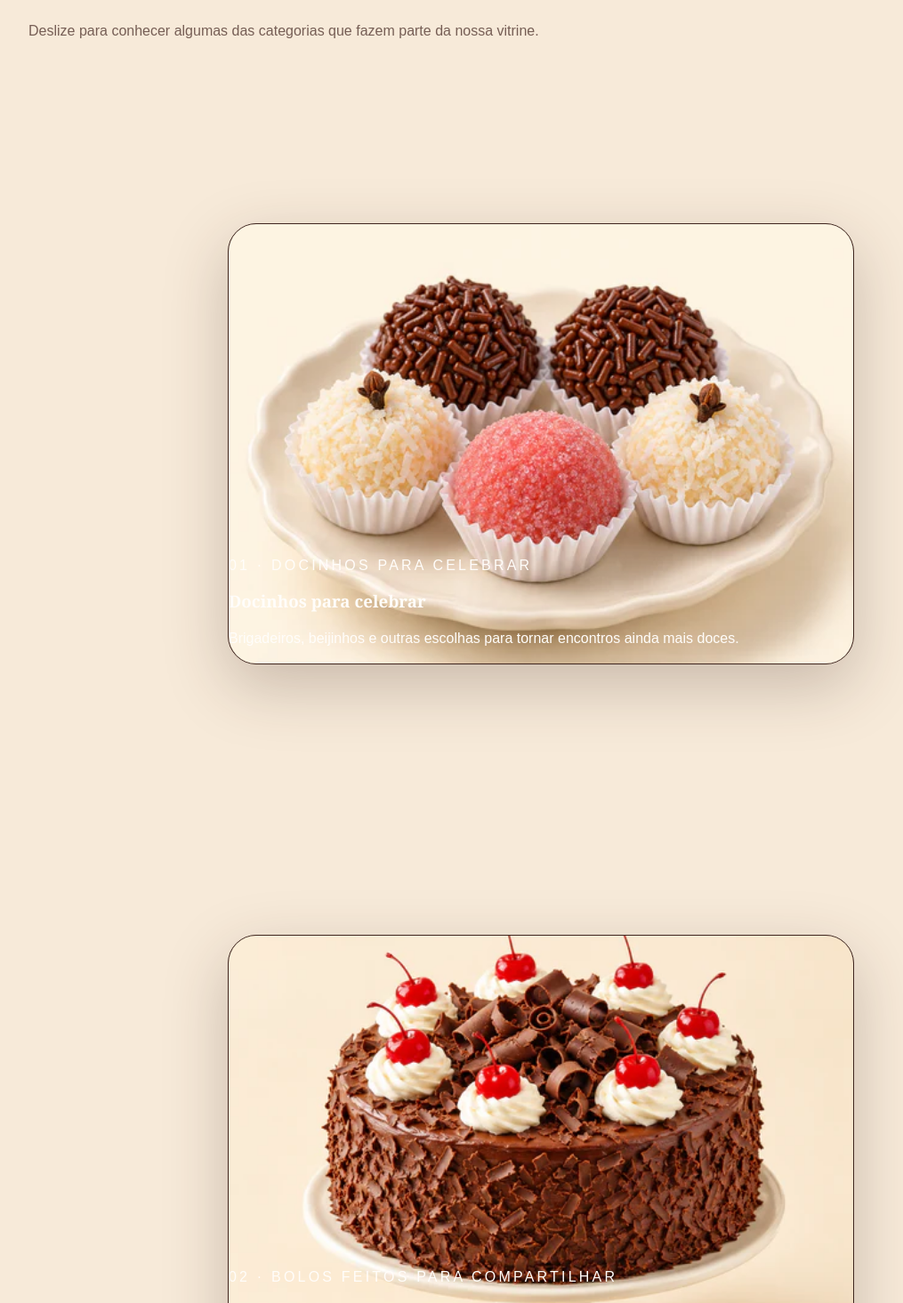
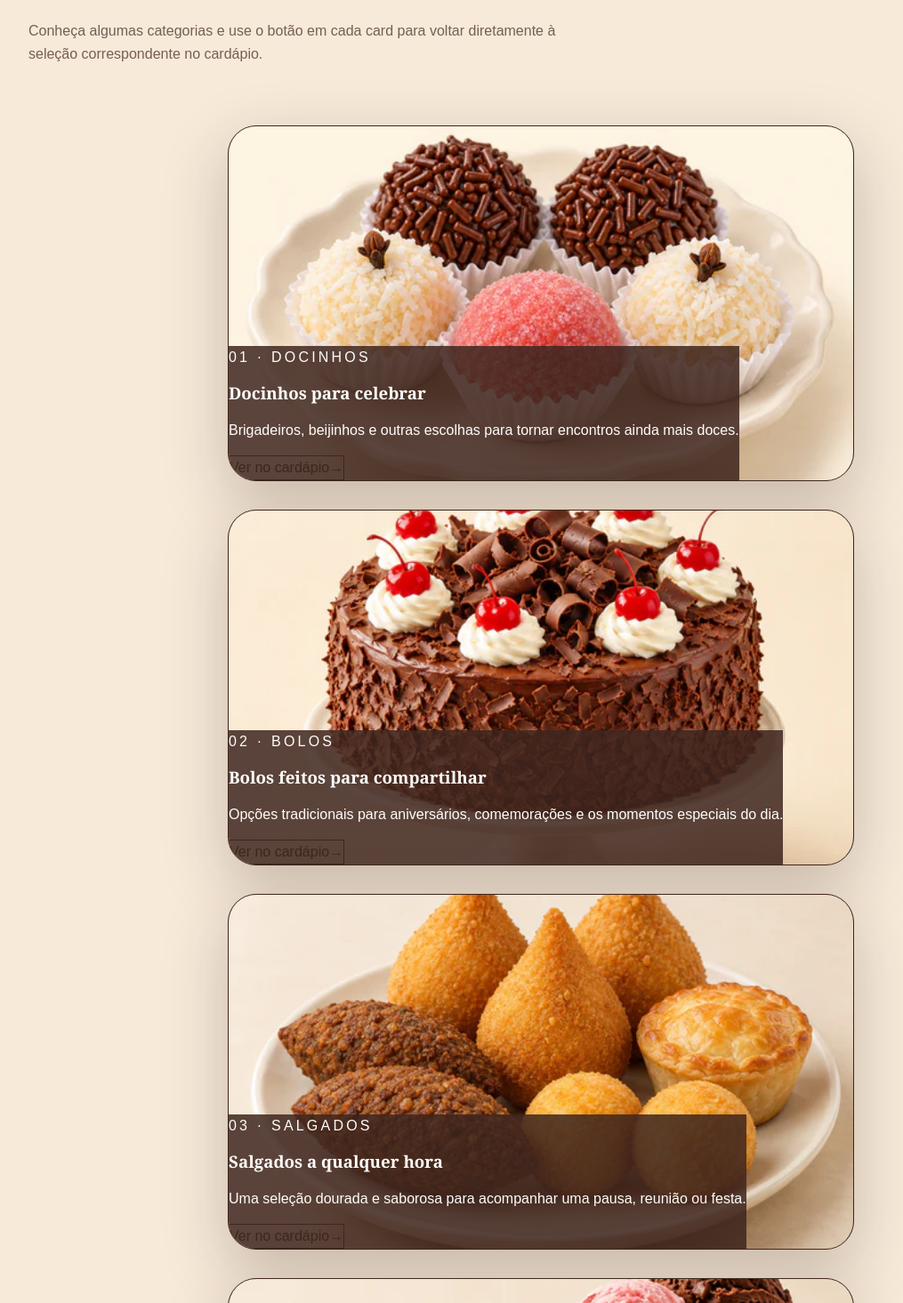
Before and after one commit to niccolasreis-lab/docerialafloresta-lp, a Next.js app: page / in a window 1280 px wide. Shown: the part 5925-7390 px from the top of the page at 89% size, without its empty margins (32-1047 px from the left). Built offline with nearby package versions, Linux system fonts and the light colour scheme; no server answers.

Commit message:
fix: improve scrolling card navigation and contrast

```diff
--- a/app/globals.css
+++ b/app/globals.css
@@ -29,6 +29,7 @@ button, a { -webkit-tap-highlight-color: transparent; }
 .scroll-cards-heading { padding-bottom: clamp(1.75rem, 4vw, 3.5rem); }
 .scroll-cards-heading h2 { margin: 0; color: var(--cocoa); font-size: clamp(2.4rem, 5vw, 4.4rem); letter-spacing: -.05em; }
 .scroll-cards-heading > p:last-child { max-width: 38rem; margin: 1rem 0 0; color: var(--muted); }
+@media (max-width: 700px) { .scroll-cards-section { padding-bottom: 2rem; } }
 .eyebrow { margin: 0 0 .7rem; color: var(--raspberry); font-size: .74rem; font-weight: 800; letter-spacing: .17em; text-transform: uppercase; }
 h1, h2, h3, .brand strong, .footer-brand strong { font-family: Georgia, "Times New Roman", serif; line-height: 1.05; }
 h2 { margin: 0; max-width: 16ch; font-size: clamp(2.25rem, 5vw, 4.3rem); letter-spacing: -.04em; }
--- a/app/page.tsx
+++ b/app/page.tsx
@@ -29,10 +29,10 @@ const featuredItems = [
 const trustItems = ["+20 anos de tradição", "Bolos, doces, salgados e sorvetes", "Aberto todos os dias", "Delivery pelo iFood"];
 
 const visualMenuHighlights: iCardItem[] = [
-  { title: "Docinhos para celebrar", description: "Brigadeiros, beijinhos e outras escolhas para tornar encontros ainda mais doces.", tag: "docinhos", src: "/images/category-covers/docinhos.webp", link: "#cardapio", color: "#3f261f", textColor: "#fffdfa" },
-  { title: "Bolos feitos para compartilhar", description: "Opções tradicionais para aniversários, comemorações e os momentos especiais do dia.", tag: "bolos", src: "/images/category-covers/bolos.webp", link: "#cardapio", color: "#3f261f", textColor: "#fffdfa" },
-  { title: "Salgados a qualquer hora", description: "Uma seleção dourada e saborosa para acompanhar uma pausa, reunião ou festa.", tag: "salgados", src: "/images/category-covers/salgados.webp", link: "#cardapio", color: "#3f261f", textColor: "#fffdfa" },
-  { title: "Açaí e sorvetes", description: "Sabores gelados para refrescar o seu dia, com opções para todos os momentos.", tag: "sorvetes", src: "/images/category-covers/sorvetes-acai.webp", link: "#cardapio", color: "#3f261f", textColor: "#fffdfa" },
+  { title: "Docinhos para celebrar", description: "Brigadeiros, beijinhos e outras escolhas para tornar encontros ainda mais doces.", tag: "Docinhos", src: "/images/category-covers/docinhos.webp", link: "#tab-docinhos", color: "#3f261f", textColor: "#fffdfa" },
+  { title: "Bolos feitos para compartilhar", description: "Opções tradicionais para aniversários, comemorações e os momentos especiais do dia.", tag: "Bolos", src: "/images/category-covers/bolos.webp", link: "#tab-bolos", color: "#3f261f", textColor: "#fffdfa" },
+  { title: "Salgados a qualquer hora", description: "Uma seleção dourada e saborosa para acompanhar uma pausa, reunião ou festa.", tag: "Salgados", src: "/images/category-covers/salgados.webp", link: "#tab-salgados", color: "#3f261f", textColor: "#fffdfa" },
+  { title: "Açaí e sorvetes", description: "Sabores gelados para refrescar o seu dia, com opções para todos os momentos.", tag: "Sorvetes e Açaí", src: "/images/category-covers/sorvetes-acai.webp", link: "#tab-sorvetes-acai", color: "#3f261f", textColor: "#fffdfa" },
 ];
 
 type ExternalLinkProps = { href: string; className: string; children: React.ReactNode; label?: string };
@@ -119,7 +119,7 @@ export default function Home() {
           <div className="container scroll-cards-heading">
             <p className="eyebrow">Escolhas da casa</p>
             <h2 id="sabores-em-destaque">Sabores para cada momento</h2>
-            <p>Deslize para conhecer algumas das categorias que fazem parte da nossa vitrine.</p>
+            <p>Conheça algumas categorias e use o botão em cada card para voltar diretamente à seleção correspondente no cardápio.</p>
           </div>
           <CardsParallax items={visualMenuHighlights} />
         </section>
--- a/components/menu-section.tsx
+++ b/components/menu-section.tsx
@@ -1,7 +1,7 @@
 "use client";
 
 import Image from "next/image";
-import { useMemo, useRef, useState } from "react";
+import { useEffect, useMemo, useRef, useState } from "react";
 import { menuCategories } from "@/data/menu";
 import type { MenuCategoryId } from "@/data/menu";
 import { createMenuInquiryUrl } from "@/lib/whatsapp";
@@ -14,6 +14,20 @@ export function MenuSection() {
   const tabRefs = useRef<Record<string, HTMLButtonElement | null>>({});
 
   const currentCategory = menuCategories.find((category) => category.id === activeCategory) ?? menuCategories[0];
+
+  useEffect(() => {
+    const selectCategoryFromHash = () => {
+      const categoryId = window.location.hash.replace("#tab-", "") as MenuCategoryId;
+      if (menuCategories.some((category) => category.id === categoryId)) {
+        setActiveCategory(categoryId);
+        setSearchQuery("");
+      }
+    };
+
+    selectCategoryFromHash();
+    window.addEventListener("hashchange", selectCategoryFromHash);
+    return () => window.removeEventListener("hashchange", selectCategoryFromHash);
+  }, []);
 
   const filteredItems = useMemo(() => {
     const normalizedQuery = searchQuery
--- a/components/ui/scroll-cards.tsx
+++ b/components/ui/scroll-cards.tsx
@@ -13,28 +13,27 @@ export interface iCardItem {
   textColor: string;
 }
 
-interface iCardProps extends Omit<iCardItem, "link" | "tag"> {
+interface iCardProps extends iCardItem {
   i: number;
 }
 
-const Card: FC<iCardProps> = ({ title, description, color, textColor, i, src }) => (
-  <article className="sticky top-0 flex h-dvh items-center justify-center px-4 py-8 md:px-0" aria-label={`${title}: ${description}`}>
+const Card: FC<iCardProps> = ({ title, description, color, textColor, i, src, link, tag }) => (
+  <article className="relative flex min-h-[27rem] items-center justify-center px-4 py-5 md:sticky md:top-[5.5rem] md:h-[calc(100dvh-5.5rem)] md:px-0 md:py-8">
     <div
-      className="relative mx-auto flex h-[min(62vh,31rem)] w-full max-w-[44rem] items-end overflow-hidden rounded-[2rem] border border-white/30 p-7 shadow-[0_24px_70px_rgba(63,38,31,.25)] md:h-[min(68vh,35rem)] md:p-12"
+      className="relative mx-auto flex min-h-[25rem] w-full max-w-[44rem] items-end overflow-hidden rounded-[2rem] border border-white/30 p-5 shadow-[0_24px_70px_rgba(63,38,31,.25)] md:h-[min(68vh,35rem)] md:min-h-0 md:p-12"
       style={{ backgroundColor: color, zIndex: i + 1 }}
     >
-      <Image
-        className="object-cover"
-        src={src}
-        alt=""
-        fill
-        sizes="(max-width: 700px) calc(100vw - 2rem), 700px"
-      />
-      <div className="absolute inset-0 bg-gradient-to-t from-black/75 via-black/20 to-black/5" aria-hidden="true" />
-      <div className="relative z-10 max-w-xl">
-        <p className="mb-3 text-xs font-bold uppercase tracking-[.2em]" style={{ color: textColor }}>{String(i + 1).padStart(2, "0")} · {title}</p>
+      <Image className="object-cover" src={src} alt="" fill sizes="(max-width: 700px) calc(100vw - 2rem), 700px" />
+      <div className="absolute inset-0 bg-gradient-to-t from-[#2d1712]/95 via-[#3f261f]/70 to-[#3f261f]/20" aria-hidden="true" />
+      <div className="relative z-10 max-w-xl rounded-2xl bg-[#3f261f]/85 p-5 shadow-lg backdrop-blur-sm md:p-7">
+        <p className="mb-3 text-xs font-bold uppercase tracking-[.2em]" style={{ color: textColor }}>
+          {String(i + 1).padStart(2, "0")} · {tag}
+        </p>
         <h3 className="font-serif text-4xl font-black leading-none tracking-tight md:text-6xl" style={{ color: textColor }}>{title}</h3>
         <p className="mt-4 max-w-lg text-base font-medium leading-relaxed md:text-xl" style={{ color: textColor }}>{description}</p>
+        <a className="mt-5 inline-flex min-h-11 items-center border border-white/60 px-4 text-sm font-bold text-white transition hover:bg-white hover:text-[#3f261f]" href={link}>
+          Ver no cardápio <span aria-hidden="true">→</span>
+        </a>
       </div>
     </div>
   </article>
```
